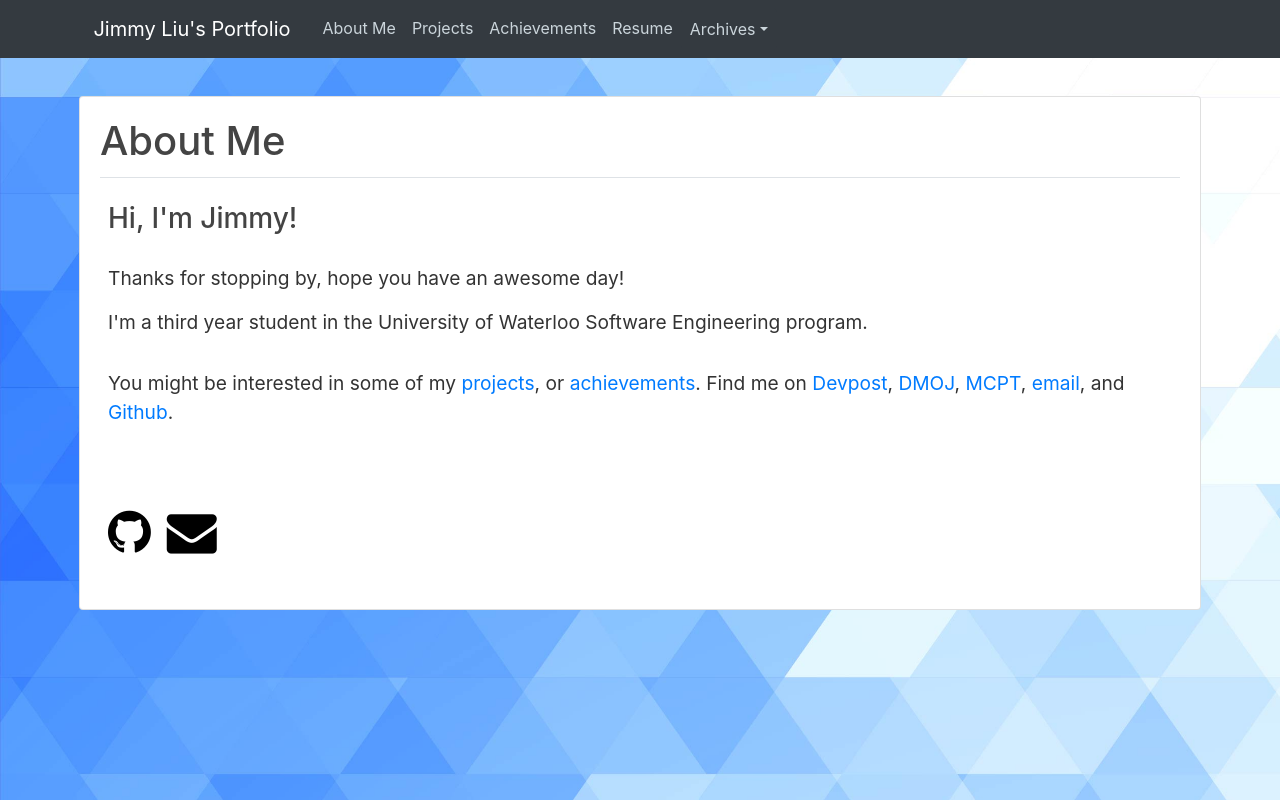
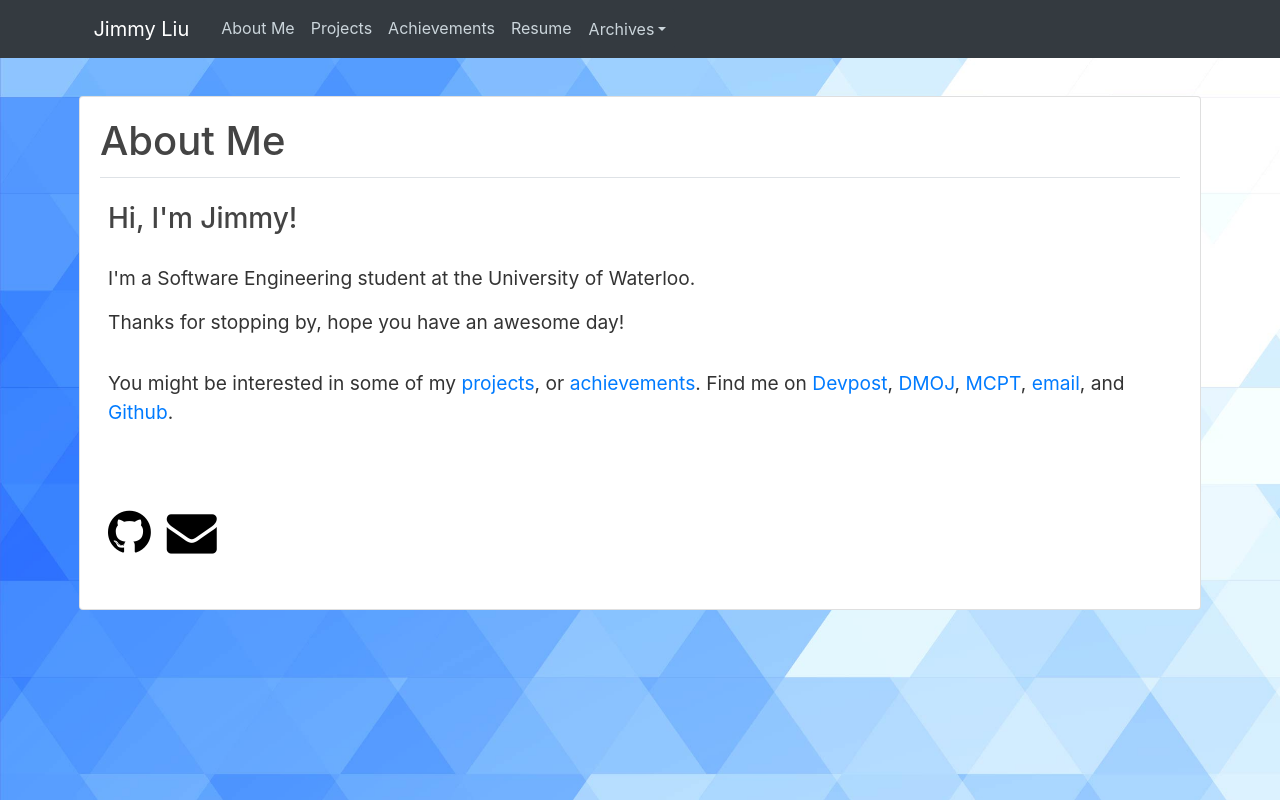
Before and after one commit to ji-mmyliu/personal-site, a React (Vite) app: page / in a window 1280 px wide. Built offline with nearby package versions, Linux system fonts and the light colour scheme; no server answers.

Commit message:
General text tweaks

```diff
--- a/src/components/about/index.tsx
+++ b/src/components/about/index.tsx
@@ -14,10 +14,10 @@ export const About = (): JSX.Element => {
                     <div className="paragraph">
                         <h3 style={{ marginBottom: '1em' }}>Hi, I'm Jimmy!</h3>
                         <p className="card-text">
-                            Thanks for stopping by, hope you have an awesome day!
+                            I'm a Software Engineering student at the University of Waterloo.
                         </p>
                         <p className="card-text">
-                            I'm a third year student in the University of Waterloo Software Engineering program.
+                            Thanks for stopping by, hope you have an awesome day!
                         </p>
                     </div>
 
--- a/src/components/app/index.tsx
+++ b/src/components/app/index.tsx
@@ -14,7 +14,7 @@ export const _App = (): JSX.Element => {
                 <header className="site-header">
                     <nav className="navbar navbar-expand-md navbar-dark bg-dark fixed-top">
                         <div className="container">
-                            <Link className="navbar-brand mr-4" to="/">Jimmy Liu's Portfolio</Link>
+                            <Link className="navbar-brand mr-4" to="/">Jimmy Liu</Link>
                             <button className="navbar-toggler" type="button" data-toggle="collapse" data-target="#navbarToggle" aria-controls="navbarToggle" aria-expanded="false" aria-label="Toggle navigation">
                                 <span className="navbar-toggler-icon"></span>
                             </button>
```
